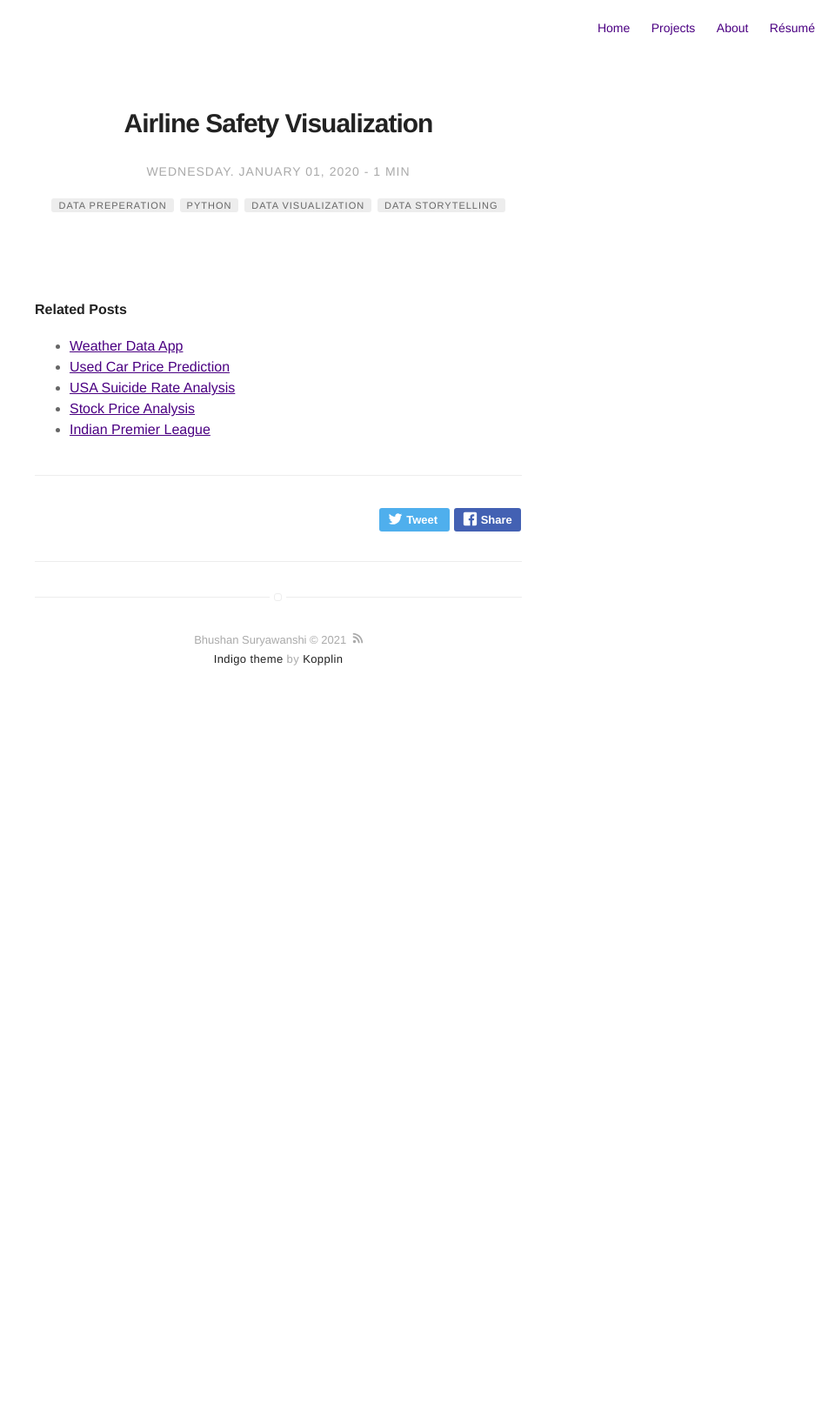
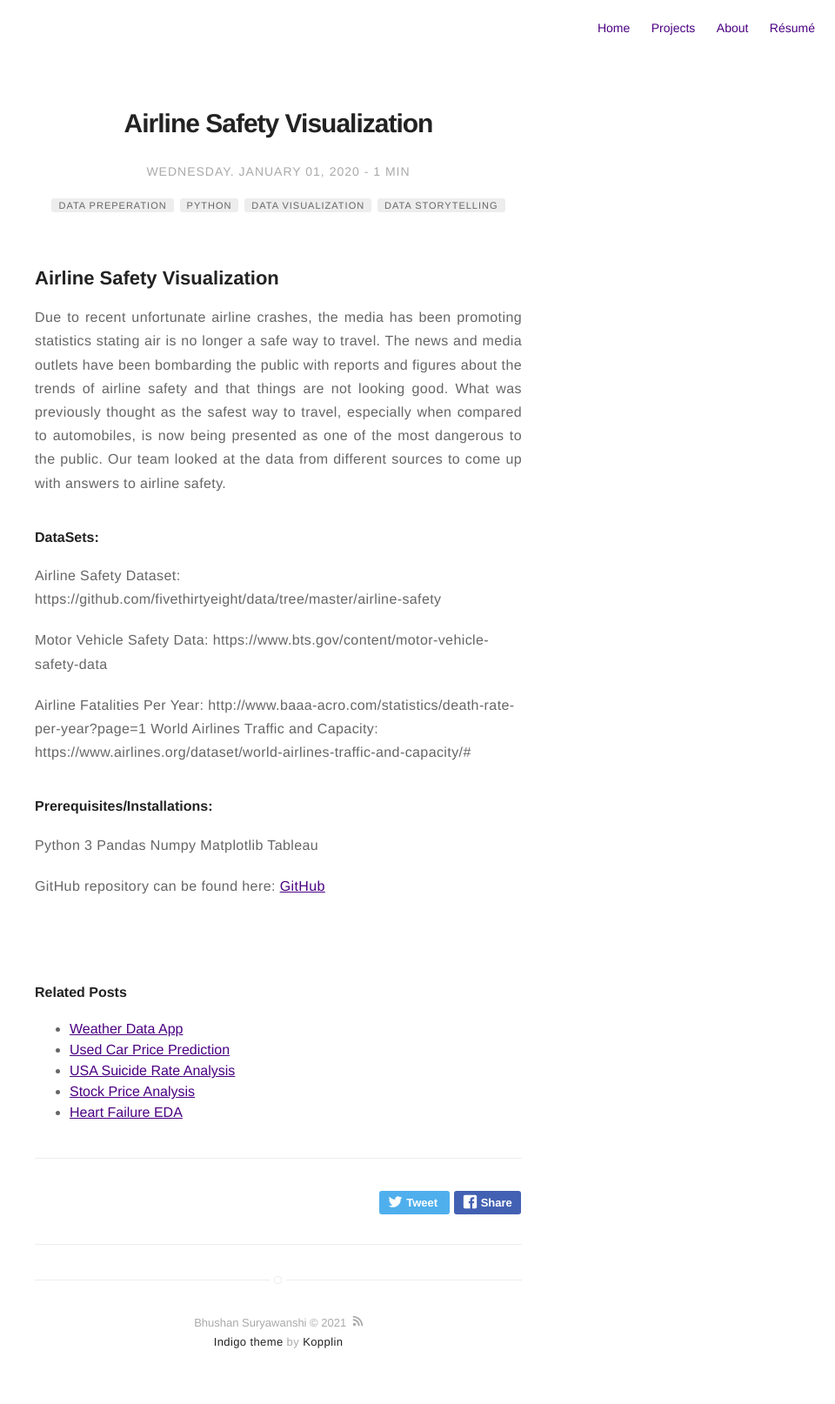
Before and after one commit to BhushanGitHub/bhushanGitHub.github.io, a Jekyll site: the page built from _posts/2020-01-01-Airline_Safety_Visualization.md, in a window 1280 px wide. Shown: the whole page at 87% size, without its empty margins (320-1280 px from the left). Built offline with Jekyll 4.4.1, drawn with Linux system fonts in a browser that asks for light colours; before the commit the page ends 900 px from its top, so only the background shows below that.

```diff
--- a/_posts/2020-01-01-Airline_Safety_Visualization.md
+++ b/_posts/2020-01-01-Airline_Safety_Visualization.md
@@ -3,7 +3,7 @@ title: "Airline Safety Visualization"
 layout: post
 tag:
 - Data Preperation
-- python
+- Python
 - Data Visualization
 - Data Storytelling
 
@@ -15,3 +15,27 @@ category: projects
 author: Bhushan Suryawanshi
 externalLink: false
 ---
+
+## Airline Safety Visualization
+<p align='justify'>Due to recent unfortunate airline crashes, the media has been promoting statistics stating air is no longer a safe way to travel.
+The news and media outlets have been bombarding the public with reports and figures about the trends of airline safety and that things are not looking good. What was previously thought as the safest way to travel, especially when compared to automobiles, is now being presented as one of the most dangerous to the public.
+
+Our team looked at the data from different sources to come up with answers to airline safety. </p>
+
+#### DataSets:
+
+Airline Safety Dataset: https://github.com/fivethirtyeight/data/tree/master/airline-safety
+
+Motor Vehicle Safety Data: https://www.bts.gov/content/motor-vehicle-safety-data
+
+Airline Fatalities Per Year: http://www.baaa-acro.com/statistics/death-rate-per-year?page=1 World Airlines Traffic and Capacity: https://www.airlines.org/dataset/world-airlines-traffic-and-capacity/#
+
+#### Prerequisites/Installations:
+Python 3
+Pandas
+Numpy
+Matplotlib
+Tableau
+
+
+GitHub repository can be found here: [GitHub]( https://github.com)
```
Also changed, not shown: _posts/2020-01-01-Used_Car_Price_Prediction.md (+23 -0 lines), _posts/2020-01-01-Amazon_Product_Review_Rating.md (line endings or trailing spaces).
